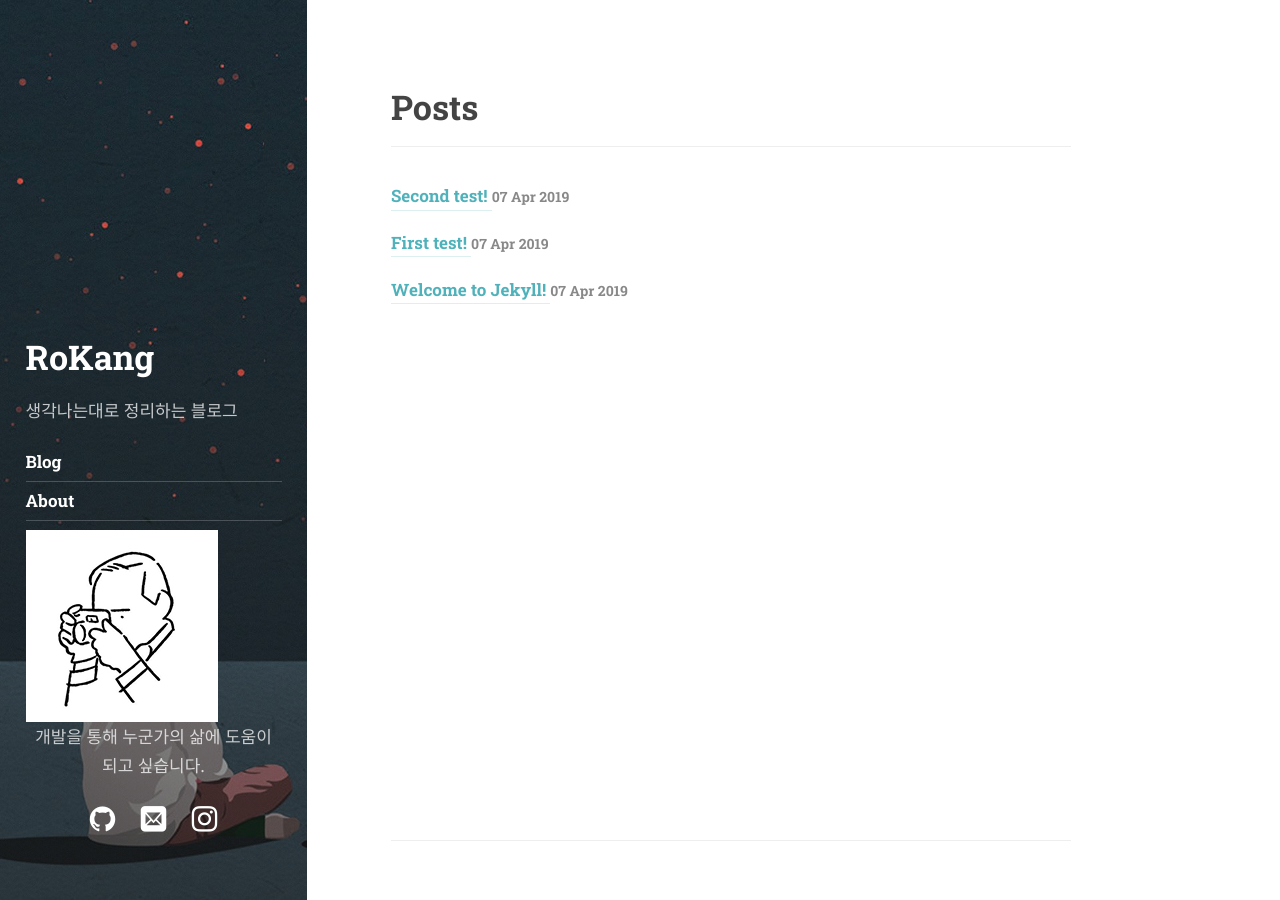
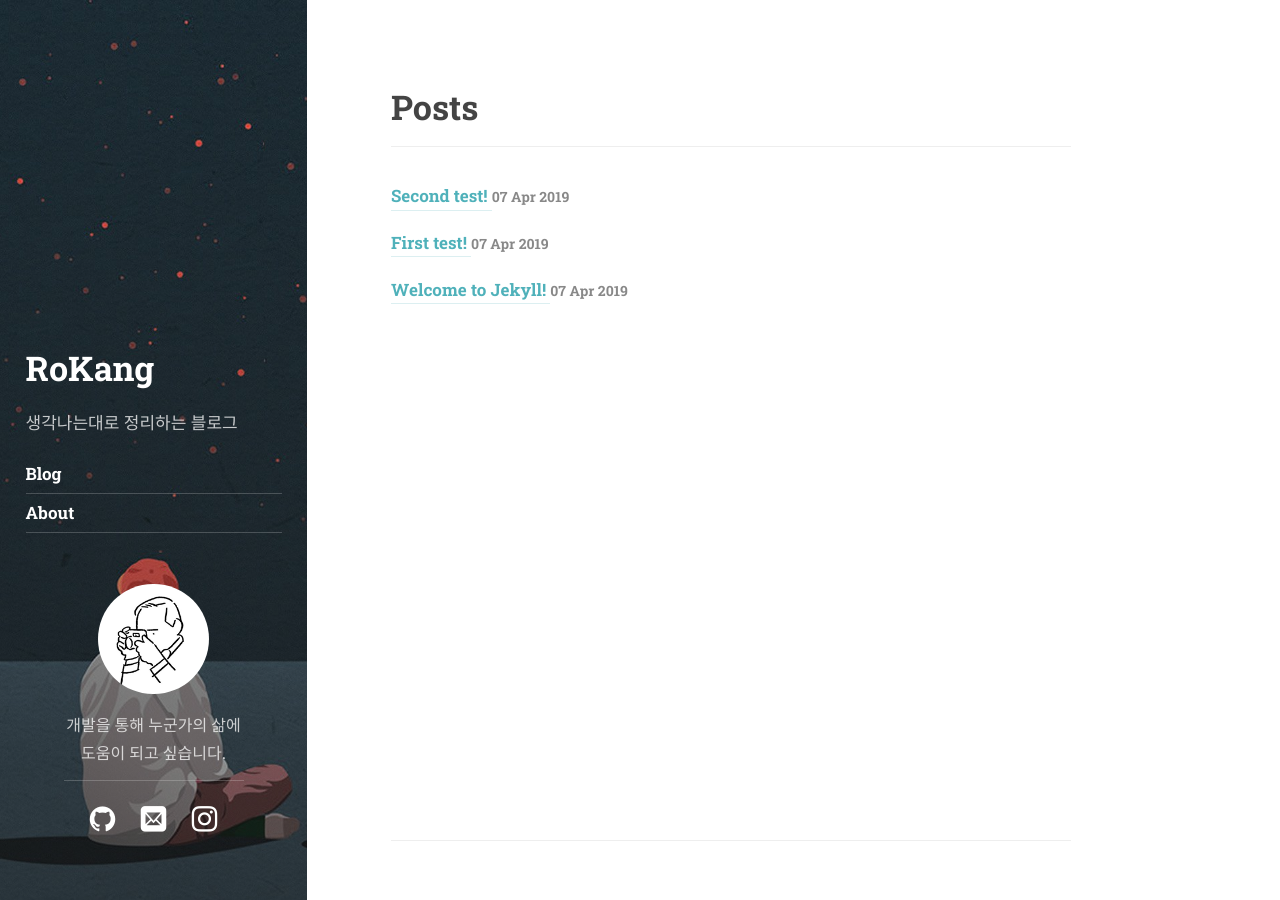
Before and after one commit to byeongyeong/rokang.github.io, a Jekyll site: the page built from index.md, in a window 1280 px wide. Built offline with Jekyll 4.4.1, drawn with Linux system fonts in a browser that asks for light colours; some web fonts are replaced; the list of posts is cut into pages by our own code.

Commit message:
Fix sidebar avatar problem

```diff
--- a/_sass/hydejack/__inline/_sidebar.scss
+++ b/_sass/hydejack/__inline/_sidebar.scss
@@ -141,3 +141,31 @@ a.sidebar-nav-item {
 }
 
 // >>>>>
+
+/*
+ * bykang 수정
+ *
+ * desc: sidebar에 avatar와 description를 추가
+ */
+.sidebar-avatar {
+  width: 6.5rem;
+  height: 6.5rem;
+  border-radius: 100%;
+
+  display: block;
+  margin-left: auto;
+  margin-right: auto;
+  margin-top: 3rem;
+}
+
+.sidebar-avatar-desc {
+  display: block;
+  margin-left: auto;
+  margin-right: auto;
+  width: 180px;
+
+  margin-top: 1.0rem;
+  font-size: 16px;
+  padding-bottom: .75rem;
+  border-bottom: 1px solid rgba(255, 255, 255, 0.2);
+}
--- a/_sass/hydejack/__link/_sidebar.scss
+++ b/_sass/hydejack/__link/_sidebar.scss
@@ -117,6 +117,34 @@ a.sidebar-nav-item {
 
 // >>>>>
 
+/*
+ * bykang 수정
+ *
+ * desc: sidebar에 avatar와 description를 추가
+ */
+.sidebar-avatar {
+  width: 6.5rem;
+  height: 6.5rem;
+  border-radius: 100%;
+
+  display: block;
+  margin-left: auto;
+  margin-right: auto;
+  margin-top: 3rem;
+}
+
+.sidebar-avatar-desc {
+  display: block;
+  margin-left: auto;
+  margin-right: auto;
+  width: 180px;
+
+  margin-top: 1.0rem;
+  font-size: 16px;
+  padding-bottom: .75rem;
+  border-bottom: 1px solid rgba(255, 255, 255, 0.2);
+}
+
 a.sidebar-nav-item {
   &::before, &::after {
     position: absolute;
```
Also changed, not shown: 5 other files.
